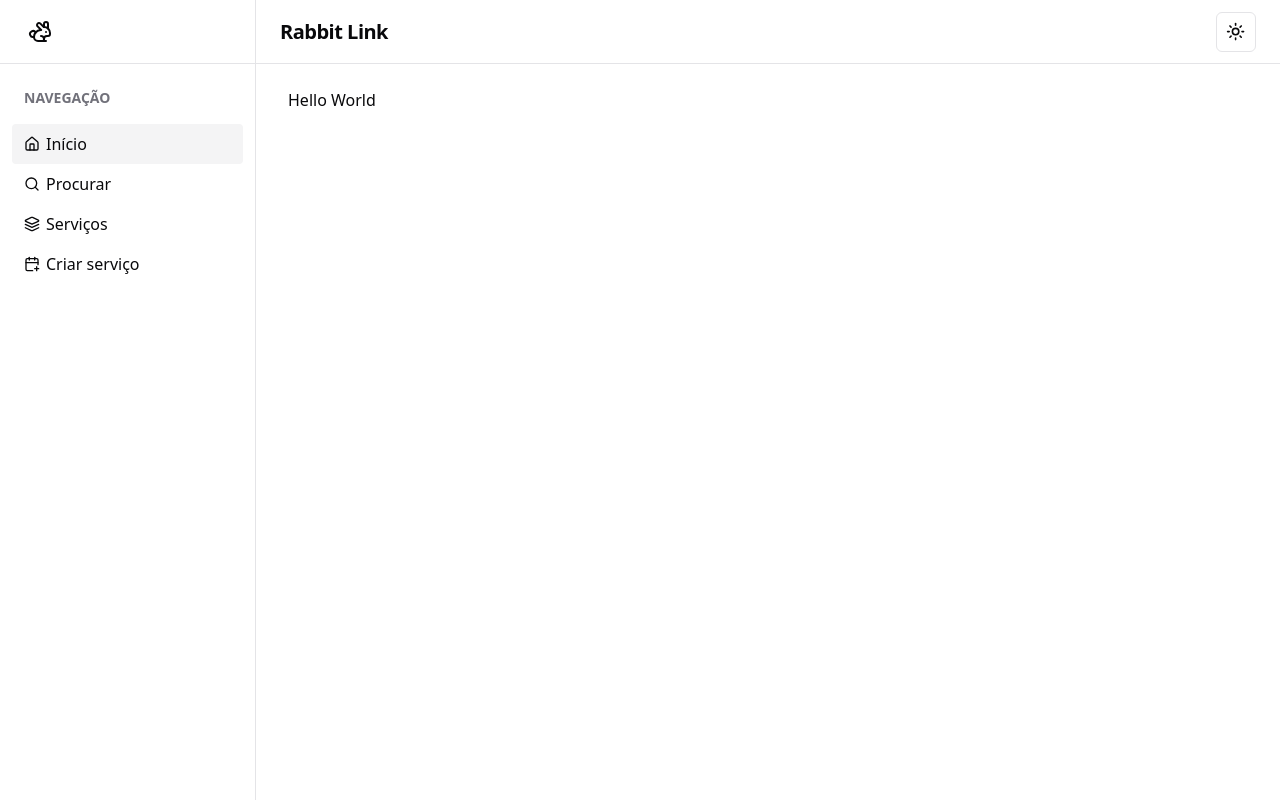
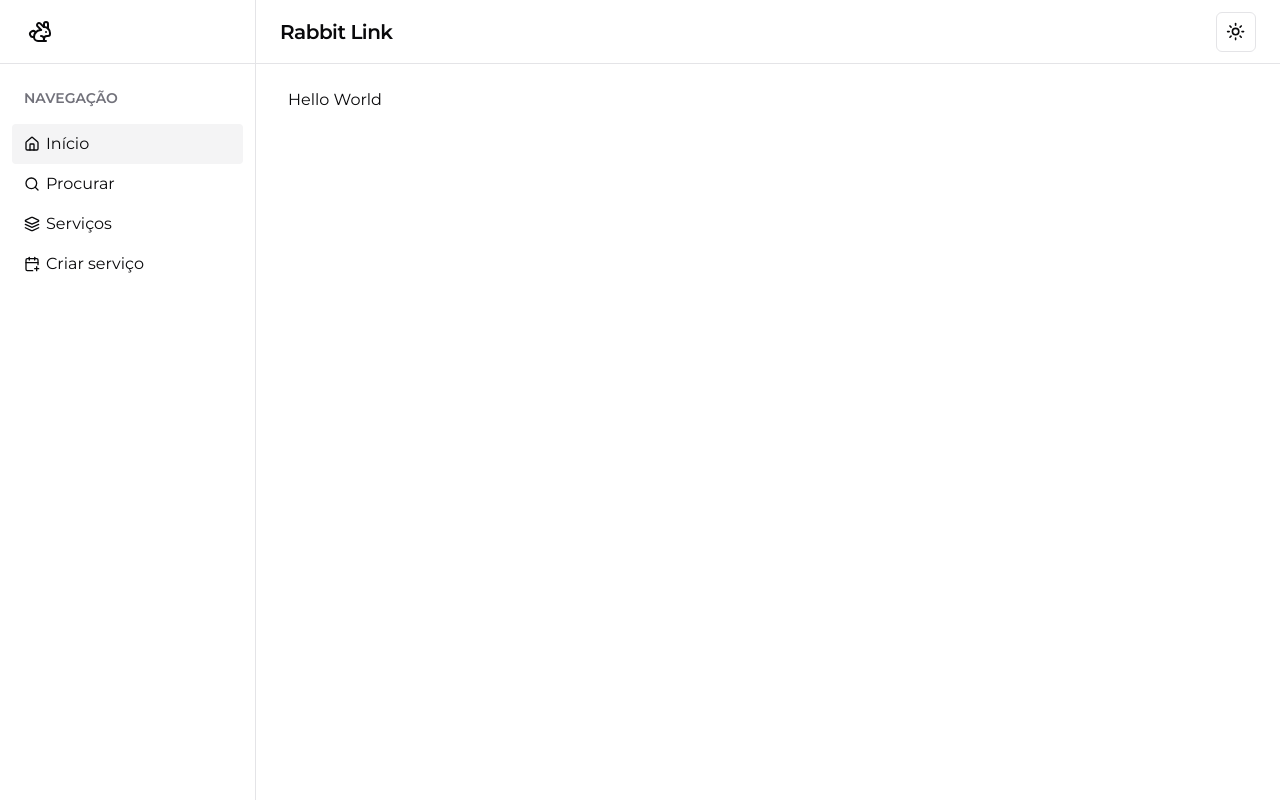
Before and after one commit to felipp2t/rabbit-link, a React (Vite) app: page / in a window 1280 px wide. Built offline with nearby package versions, Linux system fonts and the light colour scheme.

Commit message:
style: add new fonts

```diff
--- a/index.html
+++ b/index.html
@@ -2,7 +2,13 @@
 <html lang="en">
   <head>
     <meta charset="UTF-8" />
-    <link rel="icon" type="image/svg+xml" href="/vite.svg" />
+    <link rel="preconnect" href="https://fonts.googleapis.com" />
+    <link rel="preconnect" href="https://fonts.gstatic.com" crossorigin />
+    <link
+      href="https://fonts.googleapis.com/css2?family=Montserrat:ital,wght@0,100..900;1,100..900&family=Raleway:ital,wght@0,100..900;1,100..900&display=swap"
+      rel="stylesheet"
+    />
+
     <meta name="viewport" content="width=device-width, initial-scale=1.0" />
     <title>Rabit Link</title>
   </head>
--- a/tailwind.config.js
+++ b/tailwind.config.js
@@ -3,6 +3,10 @@
   darkMode: ["class"],
   content: ["./index.html", "./src/**/*.{js,ts,jsx,tsx}"],
   theme: {
+    fontFamily: {
+      sans: ["Montserrat", "sans-serif"],
+      title: ['Raleway', 'sans-serif']
+    },
     extend: {
       borderRadius: {
         lg: "var(--radius)",
```
